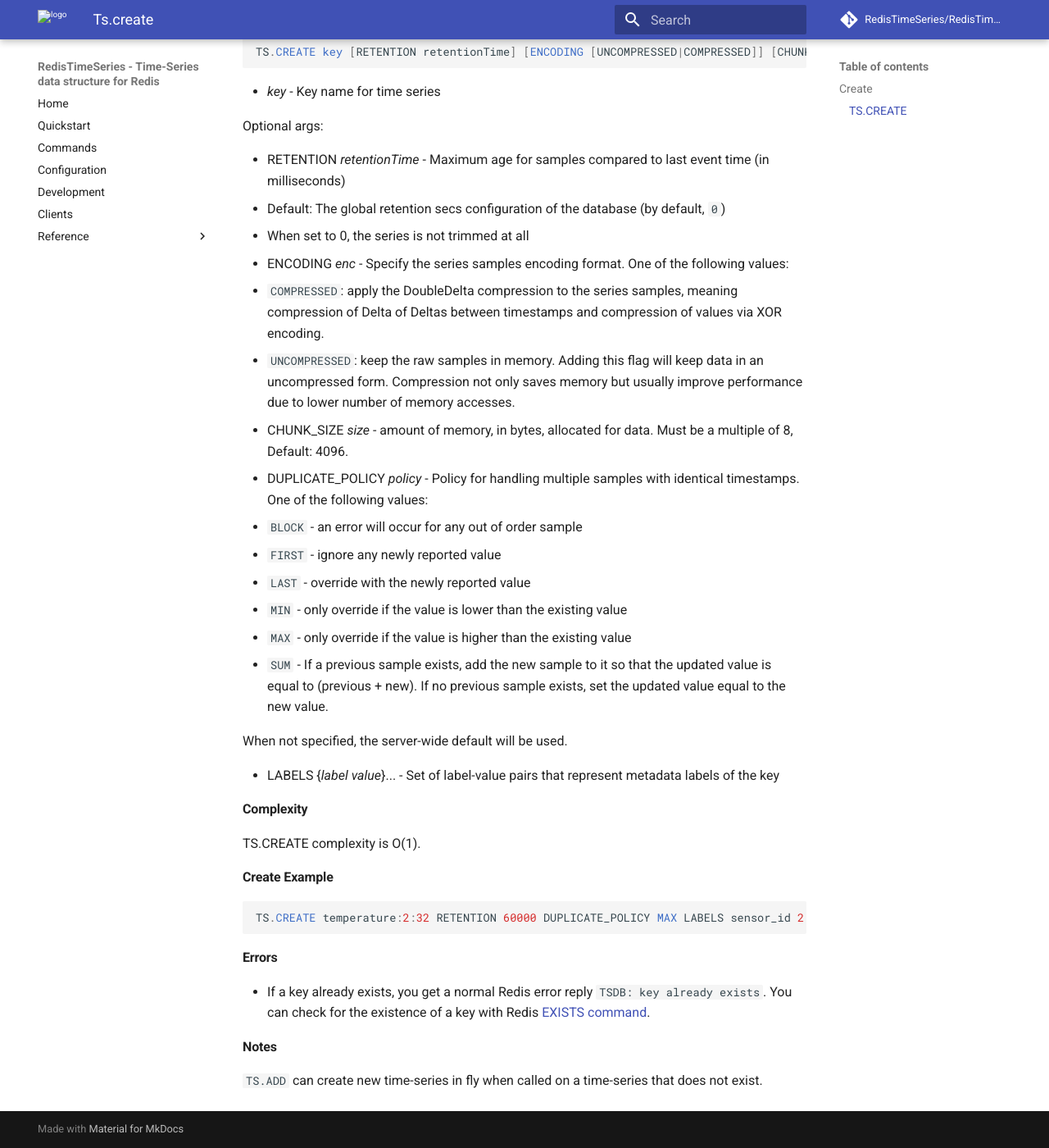
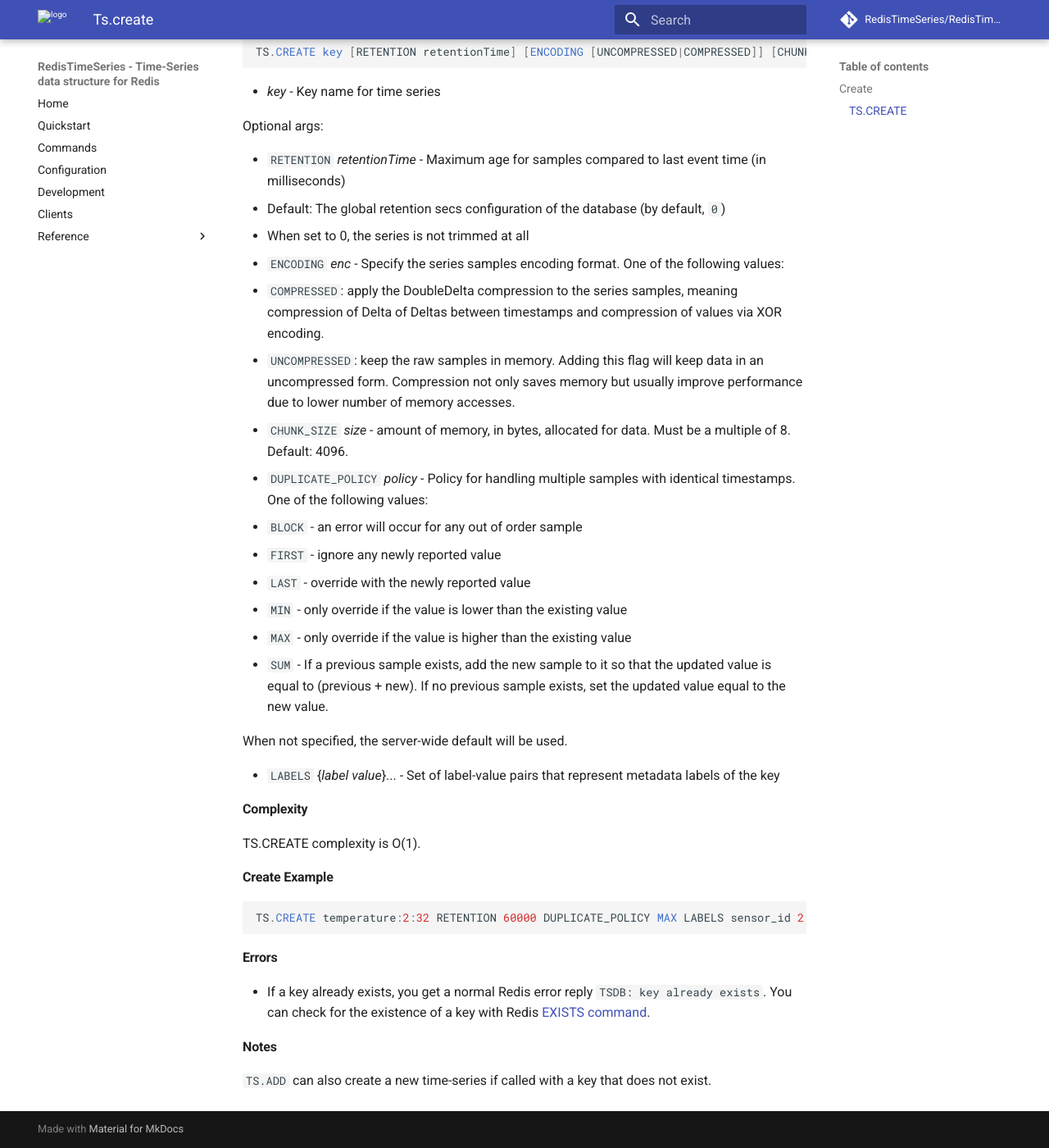
Before and after one commit to RedisTimeSeries/RedisTimeSeries, an MkDocs documentation site: the page built from docs/commands/ts.create.md, in a window 1280 px wide and 1400 px high, scrolled down 275 px. Shown: the whole window at 82% size. Built offline with MkDocs 1.6.1 and Material for MkDocs 9.7.7, drawn with Linux system fonts in a browser that asks for light colours; comment, search, counter and statistics services are not loaded.

Commit message:
Update ts.create.md

```diff
--- a/docs/commands/ts.create.md
+++ b/docs/commands/ts.create.md
@@ -12,16 +12,16 @@ TS.CREATE key [RETENTION retentionTime] [ENCODING [UNCOMPRESSED|COMPRESSED]] [CH
 
 Optional args:
 
-- RETENTION _retentionTime_ - Maximum age for samples compared to last event time (in milliseconds)
+- `RETENTION` _retentionTime_ - Maximum age for samples compared to last event time (in milliseconds)
    - Default: The global retention secs configuration of the database (by default, `0`)
    - When set to 0, the series is not trimmed at all
-- ENCODING _enc_ - Specify the series samples encoding format. One of the following values:
+- `ENCODING` _enc_ - Specify the series samples encoding format. One of the following values:
    - `COMPRESSED`: apply the DoubleDelta compression to the series samples, meaning compression of Delta of Deltas between timestamps and compression of values via XOR encoding.
    - `UNCOMPRESSED`: keep the raw samples in memory.
    Adding this flag will keep data in an uncompressed form. Compression not only saves
    memory but usually improve performance due to lower number of memory accesses.
-- CHUNK_SIZE _size_ - amount of memory, in bytes, allocated for data. Must be a multiple of 8, Default: 4096.
-- DUPLICATE_POLICY _policy_ - Policy for handling multiple samples with identical timestamps. One of the following values:
+- `CHUNK_SIZE` _size_ - amount of memory, in bytes, allocated for data. Must be a multiple of 8. Default: 4096.
+- `DUPLICATE_POLICY` _policy_ - Policy for handling multiple samples with identical timestamps. One of the following values:
   - `BLOCK` - an error will occur for any out of order sample
   - `FIRST` - ignore any newly reported value
   - `LAST` - override with the newly reported value
@@ -31,7 +31,7 @@ Optional args:
 
   When not specified, the server-wide default will be used.
 
-- LABELS {_label_ _value_}... - Set of label-value pairs that represent metadata labels of the key
+- `LABELS` {_label_ _value_}... - Set of label-value pairs that represent metadata labels of the key
 
 #### Complexity
 
@@ -49,4 +49,4 @@ TS.CREATE temperature:2:32 RETENTION 60000 DUPLICATE_POLICY MAX LABELS sensor_id
 
 #### Notes
 
-`TS.ADD` can create new time-series in fly when called on a time-series that does not exist.
+`TS.ADD` can also create a new time-series if called with a key that does not exist.
```
